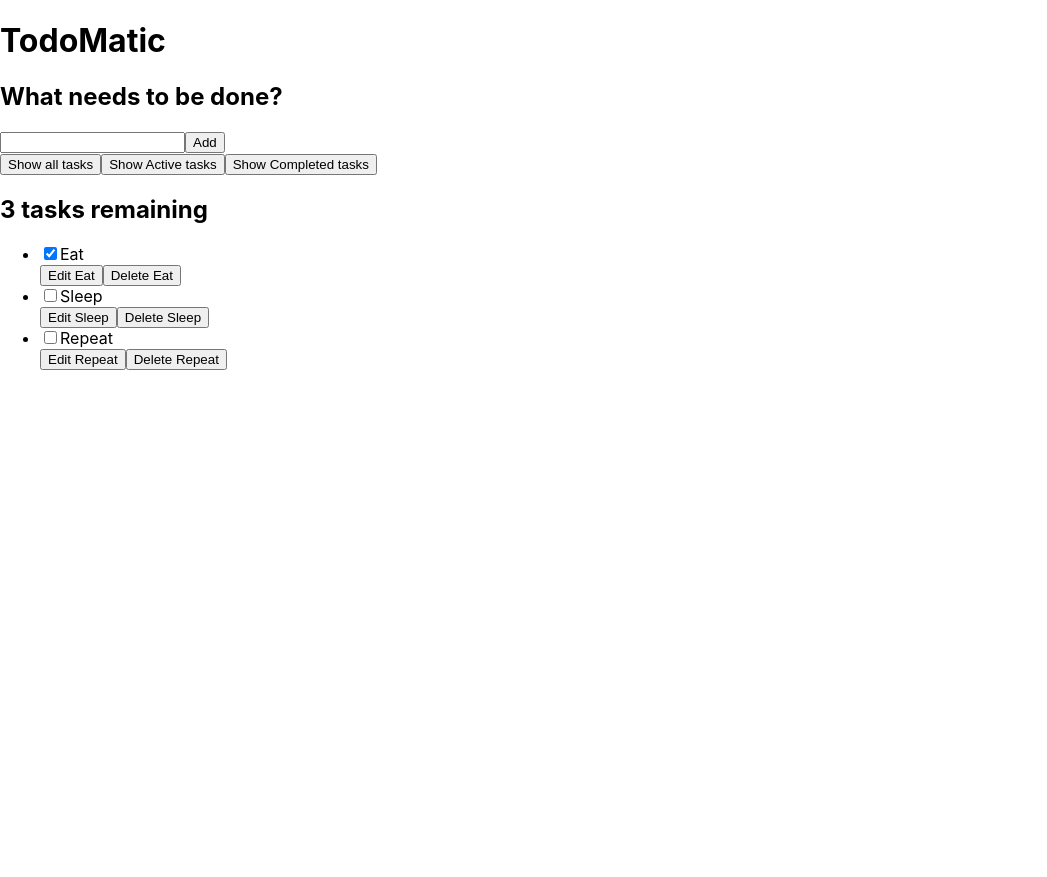
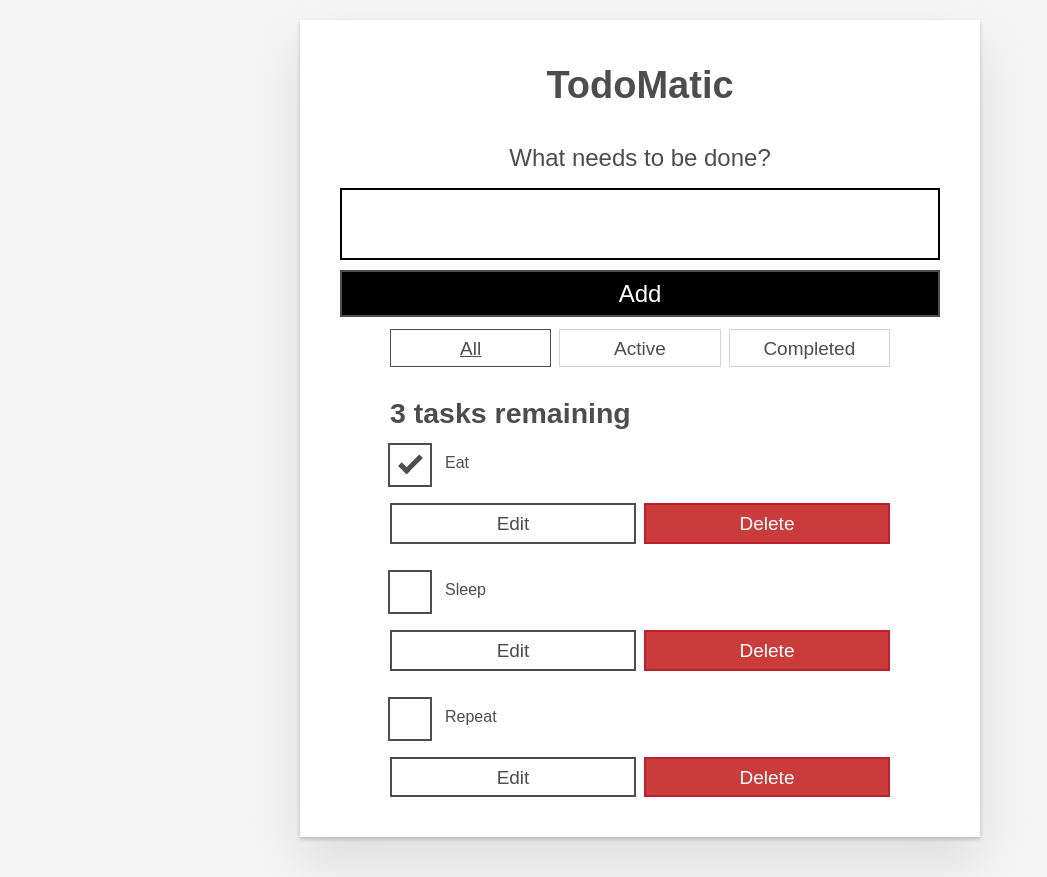
Before and after one commit to ChitaChita/cta-todo-react, a React (Create React App) app: page / in a window 1280 px wide. Shown: the whole page, without its empty margins (0-1047 px from the left). Before the commit the page ends 800 px from the top, so only its background shows below. Built offline with nearby package versions, Linux system fonts and the light colour scheme.

Commit message:
index.css 変更

```diff
--- a/public/index.html
+++ b/public/index.html
@@ -1,5 +1,5 @@
 <!DOCTYPE html>
-<html lang="en">
+<html lang="ja">
   <head>
     <meta charset="utf-8" />
     <link rel="icon" href="%PUBLIC_URL%/favicon.ico" />
@@ -24,7 +24,7 @@
       work correctly both with client-side routing and a non-root public URL.
       Learn how to configure a non-root public URL by running `npm run build`.
     -->
-    <title>React App</title>
+    <title>TodoMatic</title>
   </head>
   <body>
     <noscript>You need to enable JavaScript to run this app.</noscript>
--- a/src/index.css
+++ b/src/index.css
@@ -11,3 +11,296 @@
   font-family: source-code-pro, Menlo, Monaco, Consolas, 'Courier New',
     monospace;
 }
+
+/* RESETS */
+*,
+*::before,
+*::after {
+  box-sizing: border-box;
+}
+*:focus {
+  outline: 3px dashed #228bec;
+  outline-offset: 0;
+}
+html {
+  font: 62.5% / 1.15 sans-serif;
+}
+h1,
+h2 {
+  margin-bottom: 0;
+}
+ul {
+  list-style: none;
+  padding: 0;
+}
+button {
+  border: none;
+  margin: 0;
+  padding: 0;
+  width: auto;
+  overflow: visible;
+  background: transparent;
+  color: inherit;
+  font: inherit;
+  line-height: normal;
+  -webkit-font-smoothing: inherit;
+  -moz-osx-font-smoothing: inherit;
+  -webkit-appearance: none;
+}
+button::-moz-focus-inner {
+  border: 0;
+}
+button,
+input,
+optgroup,
+select,
+textarea {
+  font-family: inherit;
+  font-size: 100%;
+  line-height: 1.15;
+  margin: 0;
+}
+button,
+input {
+  overflow: visible;
+}
+input[type="text"] {
+  border-radius: 0;
+}
+body {
+  width: 100%;
+  max-width: 68rem;
+  margin: 0 auto;
+  font: 1.6rem/1.25 Arial, sans-serif;
+  background-color: #f5f5f5;
+  color: #4d4d4d;
+}
+@media screen and (min-width: 620px) {
+  body {
+    font-size: 1.9rem;
+    line-height: 1.31579;
+  }
+}
+/*END RESETS*/
+/* GLOBAL STYLES */
+.form-group > input[type="text"] {
+  display: inline-block;
+  margin-top: 0.4rem;
+}
+.btn {
+  padding: 0.8rem 1rem 0.7rem;
+  border: 0.2rem solid #4d4d4d;
+  cursor: pointer;
+  text-transform: capitalize;
+}
+.btn.toggle-btn {
+  border-width: 1px;
+  border-color: #d3d3d3;
+}
+.btn.toggle-btn[aria-pressed="true"] {
+  text-decoration: underline;
+  border-color: #4d4d4d;
+}
+.btn__danger {
+  color: #fff;
+  background-color: #ca3c3c;
+  border-color: #bd2130;
+}
+.btn__filter {
+  border-color: lightgrey;
+}
+.btn__primary {
+  color: #fff;
+  background-color: #000;
+}
+.btn-group {
+  display: flex;
+  justify-content: space-between;
+}
+.btn-group > * {
+  flex: 1 1 49%;
+}
+.btn-group > * + * {
+  margin-left: 0.8rem;
+}
+.label-wrapper {
+  margin: 0;
+  flex: 0 0 100%;
+  text-align: center;
+}
+.visually-hidden {
+  position: absolute !important;
+  height: 1px;
+  width: 1px;
+  overflow: hidden;
+  clip: rect(1px 1px 1px 1px);
+  clip: rect(1px, 1px, 1px, 1px);
+  white-space: nowrap;
+}
+[class*="stack"] > * {
+  margin-top: 0;
+  margin-bottom: 0;
+}
+.stack-small > * + * {
+  margin-top: 1.25rem;
+}
+.stack-large > * + * {
+  margin-top: 2.5rem;
+}
+@media screen and (min-width: 550px) {
+  .stack-small > * + * {
+    margin-top: 1.4rem;
+  }
+  .stack-large > * + * {
+    margin-top: 2.8rem;
+  }
+}
+.stack-exception {
+  margin-top: 1.2rem;
+}
+/* END GLOBAL STYLES */
+.todoapp {
+  background: #fff;
+  margin: 2rem 0 4rem 0;
+  padding: 1rem;
+  position: relative;
+  box-shadow: 0 2px 4px 0 rgba(0, 0, 0, 0.2), 0 2.5rem 5rem 0 rgba(0, 0, 0, 0.1);
+}
+@media screen and (min-width: 550px) {
+  .todoapp {
+    padding: 4rem;
+  }
+}
+.todoapp > * {
+  max-width: 50rem;
+  margin-left: auto;
+  margin-right: auto;
+}
+.todoapp > form {
+  max-width: 100%;
+}
+.todoapp > h1 {
+  display: block;
+  max-width: 100%;
+  text-align: center;
+  margin: 0;
+  margin-bottom: 1rem;
+}
+.label__lg {
+  line-height: 1.01567;
+  font-weight: 300;
+  padding: 0.8rem;
+  margin-bottom: 1rem;
+  text-align: center;
+}
+.input__lg {
+  padding: 2rem;
+  border: 2px solid #000;
+}
+.input__lg:focus {
+  border-color: #4d4d4d;
+  box-shadow: inset 0 0 0 2px;
+}
+[class*="__lg"] {
+  display: inline-block;
+  width: 100%;
+  font-size: 1.9rem;
+}
+[class*="__lg"]:not(:last-child) {
+  margin-bottom: 1rem;
+}
+@media screen and (min-width: 620px) {
+  [class*="__lg"] {
+    font-size: 2.4rem;
+  }
+}
+.filters {
+  width: 100%;
+  margin: unset auto;
+}
+/* Todo item styles */
+.todo {
+  display: flex;
+  flex-direction: row;
+  flex-wrap: wrap;
+}
+.todo > * {
+  flex: 0 0 100%;
+}
+.todo-text {
+  width: 100%;
+  min-height: 4.4rem;
+  padding: 0.4rem 0.8rem;
+  border: 2px solid #565656;
+}
+.todo-text:focus {
+  box-shadow: inset 0 0 0 2px;
+}
+/* CHECKBOX STYLES */
+.c-cb {
+  box-sizing: border-box;
+  font-family: Arial, sans-serif;
+  -webkit-font-smoothing: antialiased;
+  font-weight: 400;
+  font-size: 1.6rem;
+  line-height: 1.25;
+  display: block;
+  position: relative;
+  min-height: 44px;
+  padding-left: 40px;
+  clear: left;
+}
+.c-cb > label::before,
+.c-cb > input[type="checkbox"] {
+  box-sizing: border-box;
+  top: -2px;
+  left: -2px;
+  width: 44px;
+  height: 44px;
+}
+.c-cb > input[type="checkbox"] {
+  -webkit-font-smoothing: antialiased;
+  cursor: pointer;
+  position: absolute;
+  z-index: 1;
+  margin: 0;
+  opacity: 0;
+}
+.c-cb > label {
+  font-size: inherit;
+  font-family: inherit;
+  line-height: inherit;
+  display: inline-block;
+  margin-bottom: 0;
+  padding: 8px 15px 5px;
+  cursor: pointer;
+  touch-action: manipulation;
+}
+.c-cb > label::before {
+  content: "";
+  position: absolute;
+  border: 2px solid currentColor;
+  background: transparent;
+}
+.c-cb > input[type="checkbox"]:focus + label::before {
+  border-width: 4px;
+  outline: 3px dashed #228bec;
+}
+.c-cb > label::after {
+  box-sizing: content-box;
+  content: "";
+  position: absolute;
+  top: 11px;
+  left: 9px;
+  width: 18px;
+  height: 7px;
+  transform: rotate(-45deg);
+  border: solid;
+  border-width: 0 0 5px 5px;
+  border-top-color: transparent;
+  opacity: 0;
+  background: transparent;
+}
+.c-cb > input[type="checkbox"]:checked + label::after {
+  opacity: 1;
+}
```
